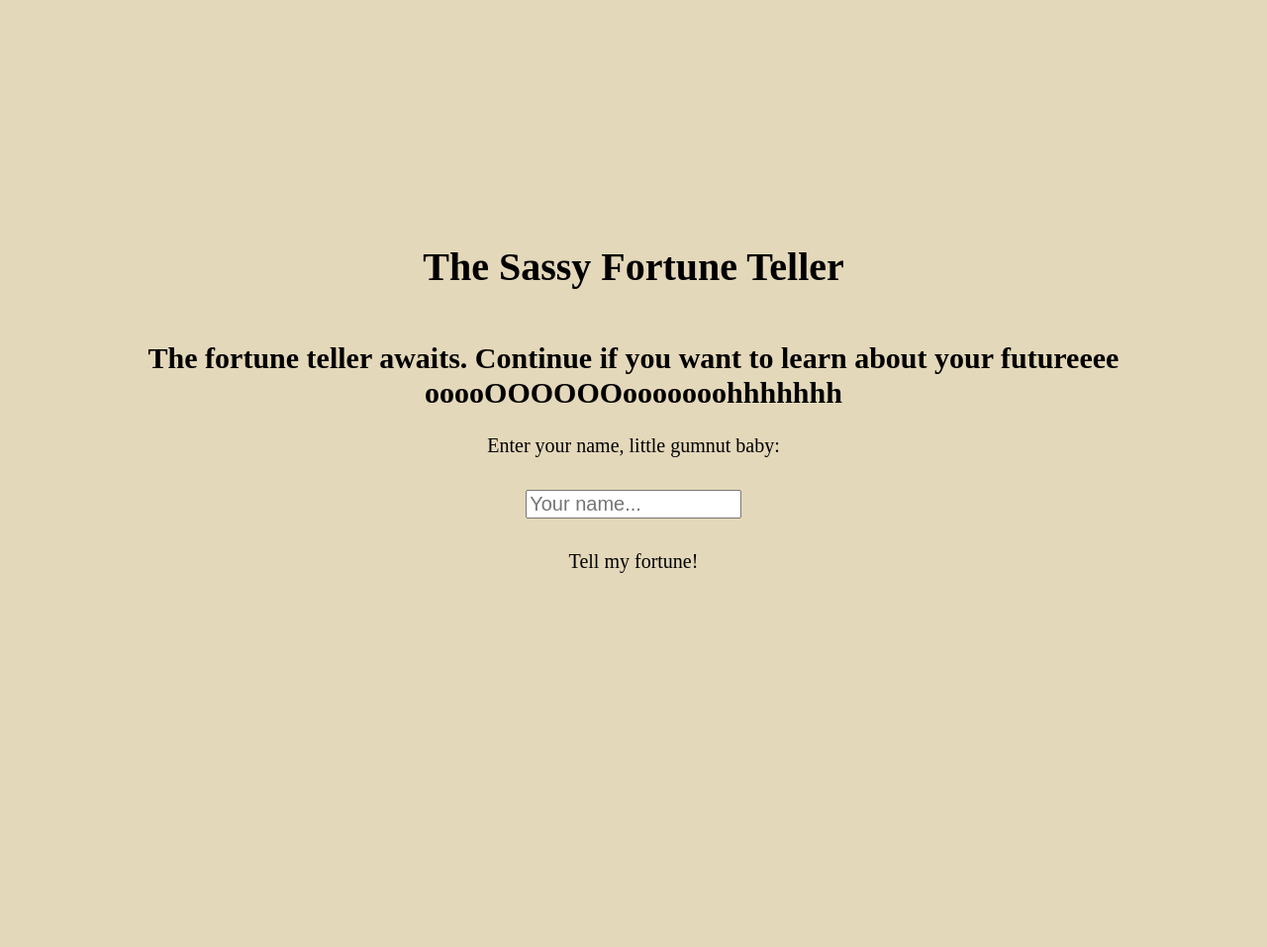
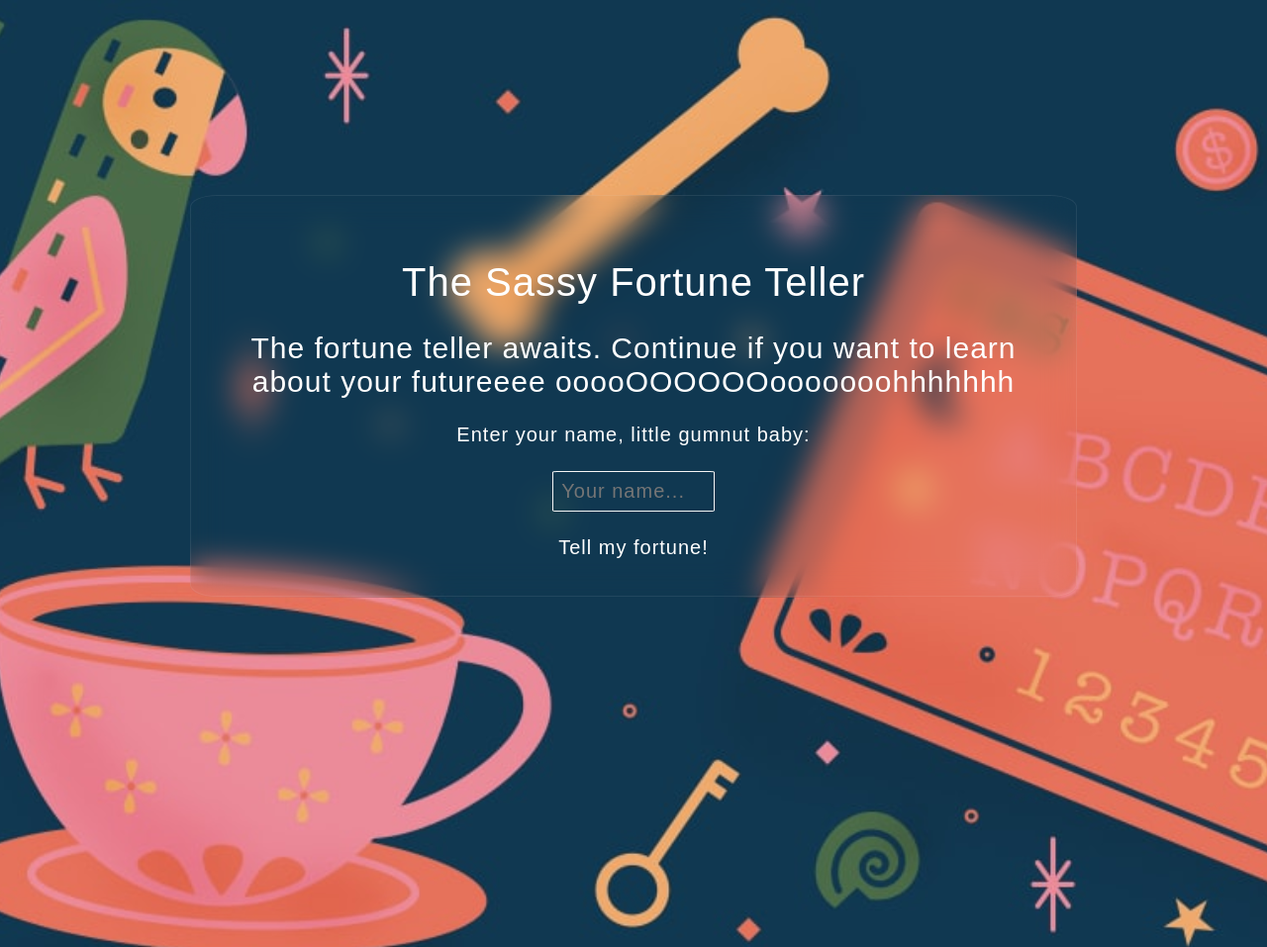
Before and after one commit to JimmyEllercamp/theSurlyFortuneTeller, a plain HTML site: page index.html in a window 1280 px wide. Shown: the top 957 px of the page at 99% size. Drawn offline with Linux system fonts and the light colour scheme.

Commit message:
added a glassy background for the body, still working on an option that works for firefox

```diff
--- a/index.html
+++ b/index.html
@@ -7,14 +7,17 @@
     <link rel="stylesheet" href="./resources/styles/style.css">
     <title>Mixed Messages</title>
 </head>
-<body class="wrapper">
+<body>
     <div class="landing">
+        <div class="content wrapper">
+
             <h1>The Sassy Fortune Teller</h1>
             <h2>The fortune teller awaits. Continue if you want to learn about your futureeee ooooOOOOOOooooooohhhhhhh</h2>
             <form action="#">
                 <label for="userName" name="userInput">Enter your name, little gumnut baby:</label>
                 <input type="text" name="userName" id="userName" placeholder="Your name...">
                 <span class="fake-button" id="fake-button">Tell my fortune!</span>
+        </div>
     </div>
         <div class="answer">
             <h3></h3>
--- a/resources/styles/style.css
+++ b/resources/styles/style.css
@@ -9,8 +9,32 @@ html { -moz-box-sizing: border-box; -webkit-box-sizing: border-box; box-sizing:
 .sr-only { position: absolute; width: 1px; height: 1px; margin: -1px; border: 0; padding: 0; white-space: nowrap; clip-path: inset(100%); clip: rect(0 0 0 0); overflow: hidden;}
 
 
+/* FONTS
+<link rel="preconnect"href="https://fonts.googleapis.com"><link rel="preconnect"href="https://fonts.gstatic.com"crossorigin><link href="https://fonts.googleapis.com/css2?family=Quicksand:wght@300;400;600&display=swap"rel="stylesheet">
+
+font-family: font-family: 'Quicksand',
+sans-serif;
+*/
+
+
 html {
     font-size: 125%;
+}
+
+h1,
+h2,
+h3 {
+    font-family: 'Quicksand',
+    sans-serif;
+    font-weight: 400;
+}
+h4,
+h5,
+h6,
+p,
+a {
+    font-family: 'Quicksand', sans-serif;
+    font-weight: 300;
 }
 
 body {
@@ -18,7 +42,10 @@ body {
     display: flex;
     flex-direction: column;
     justify-content: space-around;
-    background-color: rgb(228, 216, 186);
+    /* background-color: rgb(228, 216, 186); */
+    background-image: url(./images/header-1.jpg);
+    background-position: center;
+    background-size: cover;
 }
 
 
@@ -33,6 +60,24 @@ body {
     display: flex;
     flex-direction: column;
     justify-content: center;
+    /* background-image: url(./images/header-1.jpg);
+    background-position: center;
+    background-size: cover; */
+}
+
+.content {
+    width: 100%;
+    -webkit-backdrop-filter: blur(8px);
+    backdrop-filter: blur(16px);
+    /* border: 1px solid whitesmoke; */
+    color: white;
+    border-radius: 3%;
+    width: 70%;
+    font-family: 'Quicksand', sans-serif;
+    font-weight: 300;
+    letter-spacing: 1px;
+    padding: 3%;
+    box-shadow: inset 0 0 0 1px rgba(255, 255, 255, 0.08);
 }
 
 form {
@@ -44,6 +89,16 @@ form {
 input[type="text"] {
     width: 20%;
     margin: 3% auto;
+    padding: 1%;
+    font-family: 'Quicksand', sans-serif;
+    background: none;
+    border: 1px solid whitesmoke;
+    border-radius: 3%;
+    color: whitesmoke;
+    font-family: 'Quicksand', sans-serif;
+    font-weight: 300;
+    letter-spacing: 1px;
+    text-align
 }
 
 .answer {
```
Lines whose indentation alone changed are shown as unchanged.
